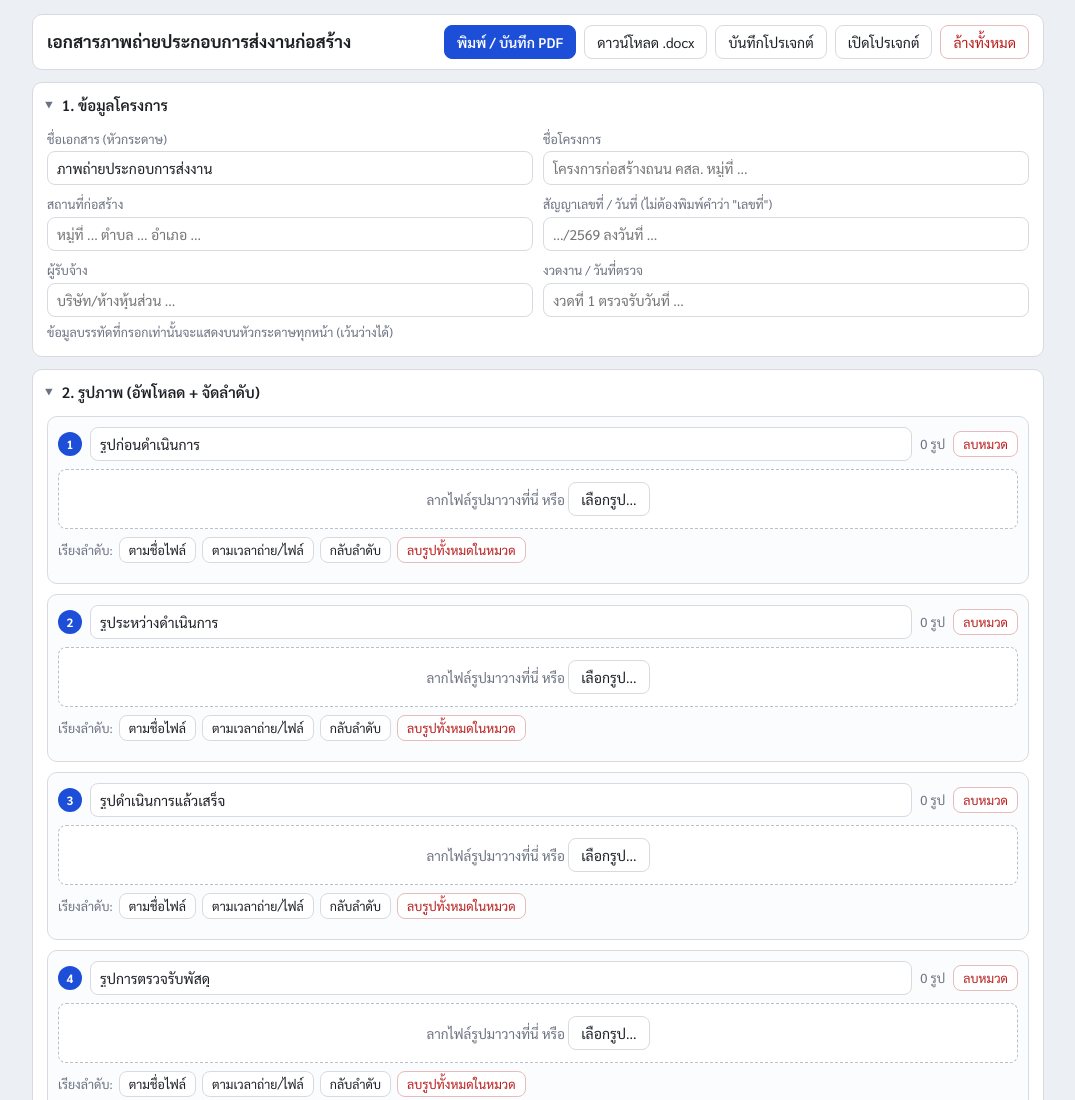
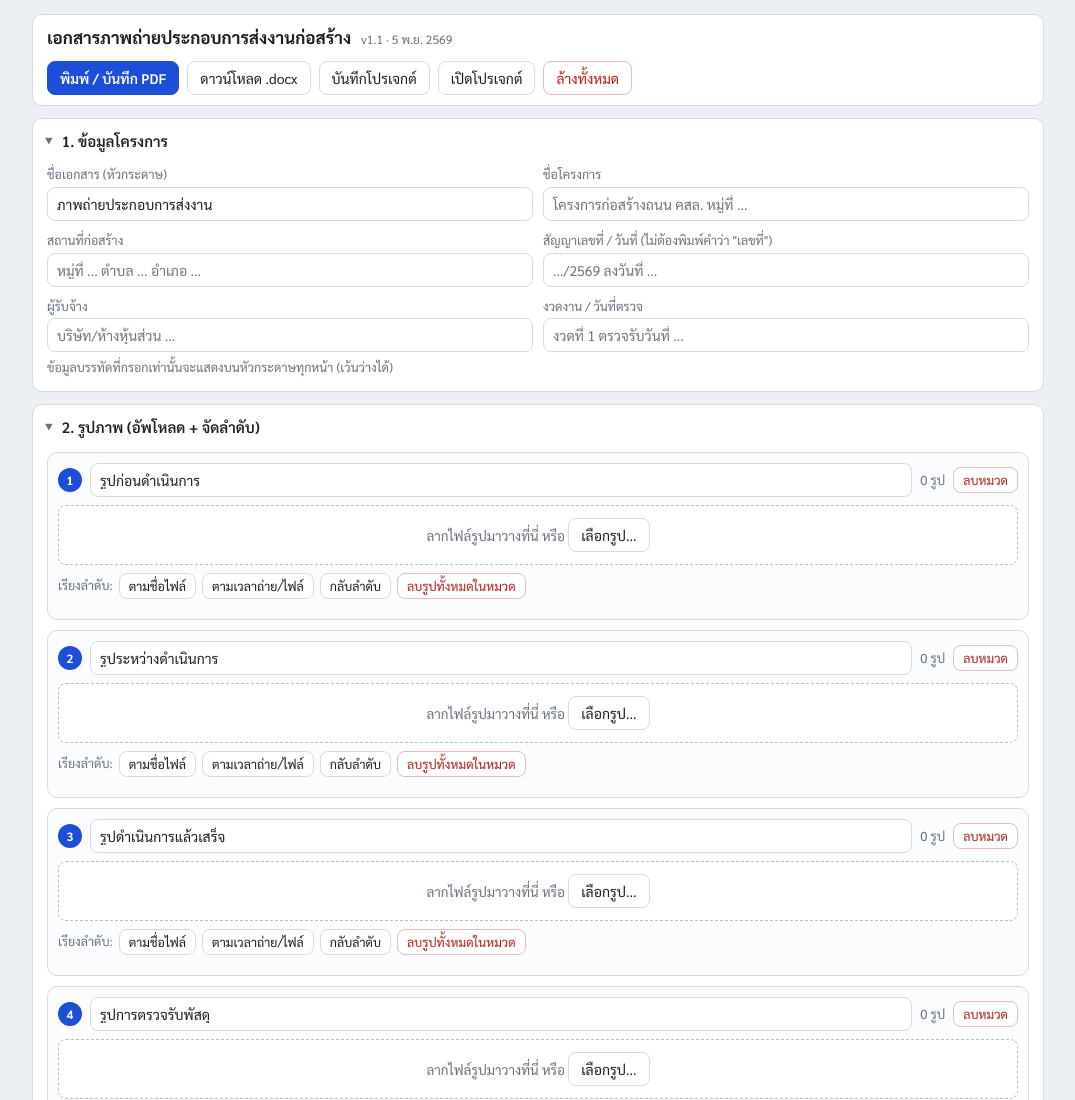
Before and after one commit to dstaokung/photo-report, a plain HTML site: page index.html in a window 1280 px wide. Shown: the top 1100 px of the page, without its empty margins (102-1177 px from the left). Drawn offline with Linux system fonts and the light colour scheme.

Commit message:
Update index.html

```diff
--- a/index.html
+++ b/index.html
@@ -35,6 +35,7 @@ label.f{display:block;font-size:12.5px;color:var(--muted);margin-bottom:3px}
 .bar{display:flex;flex-wrap:wrap;gap:10px;align-items:center;justify-content:space-between;
   background:var(--card);border:1px solid var(--line);border-radius:var(--radius);padding:10px 14px;margin-bottom:12px}
 .brand{font-weight:700;font-size:17px}
+.ver{font-weight:400;font-size:12px;color:var(--muted);margin-left:6px;white-space:nowrap}
 .actions{display:flex;gap:8px;flex-wrap:wrap}
 .card{background:var(--card);border:1px solid var(--line);border-radius:var(--radius);margin-bottom:12px;padding:0 14px}
 .card>summary{cursor:pointer;font-weight:600;padding:11px 0;list-style:none;display:flex;align-items:center;gap:8px}
@@ -188,7 +189,7 @@ label.f{display:block;font-size:12.5px;color:var(--muted);margin-bottom:3px}
 
 <div class="app no-print">
   <div class="bar">
-    <div class="brand">เอกสารภาพถ่ายประกอบการส่งงานก่อสร้าง</div>
+    <div class="brand">เอกสารภาพถ่ายประกอบการส่งงานก่อสร้าง <span class="ver" title="เลขเวอร์ชัน/วันที่แก้ไขล่าสุด">v1.1 · 5 พ.ย. 2569</span></div>
     <div class="actions">
       <button id="btnPrint" class="primary">พิมพ์ / บันทึก PDF</button>
       <button id="btnDocx">ดาวน์โหลด .docx</button>
```
